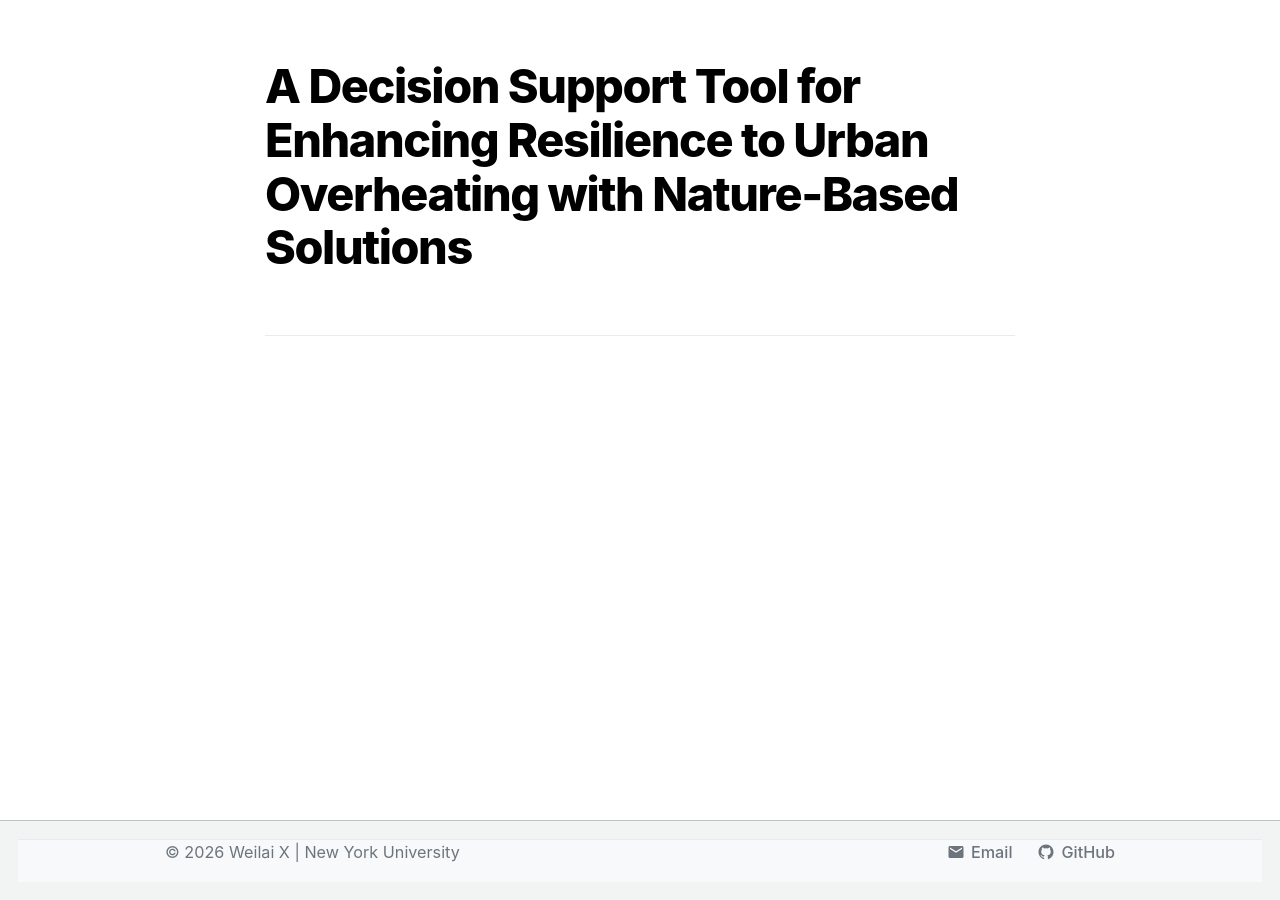
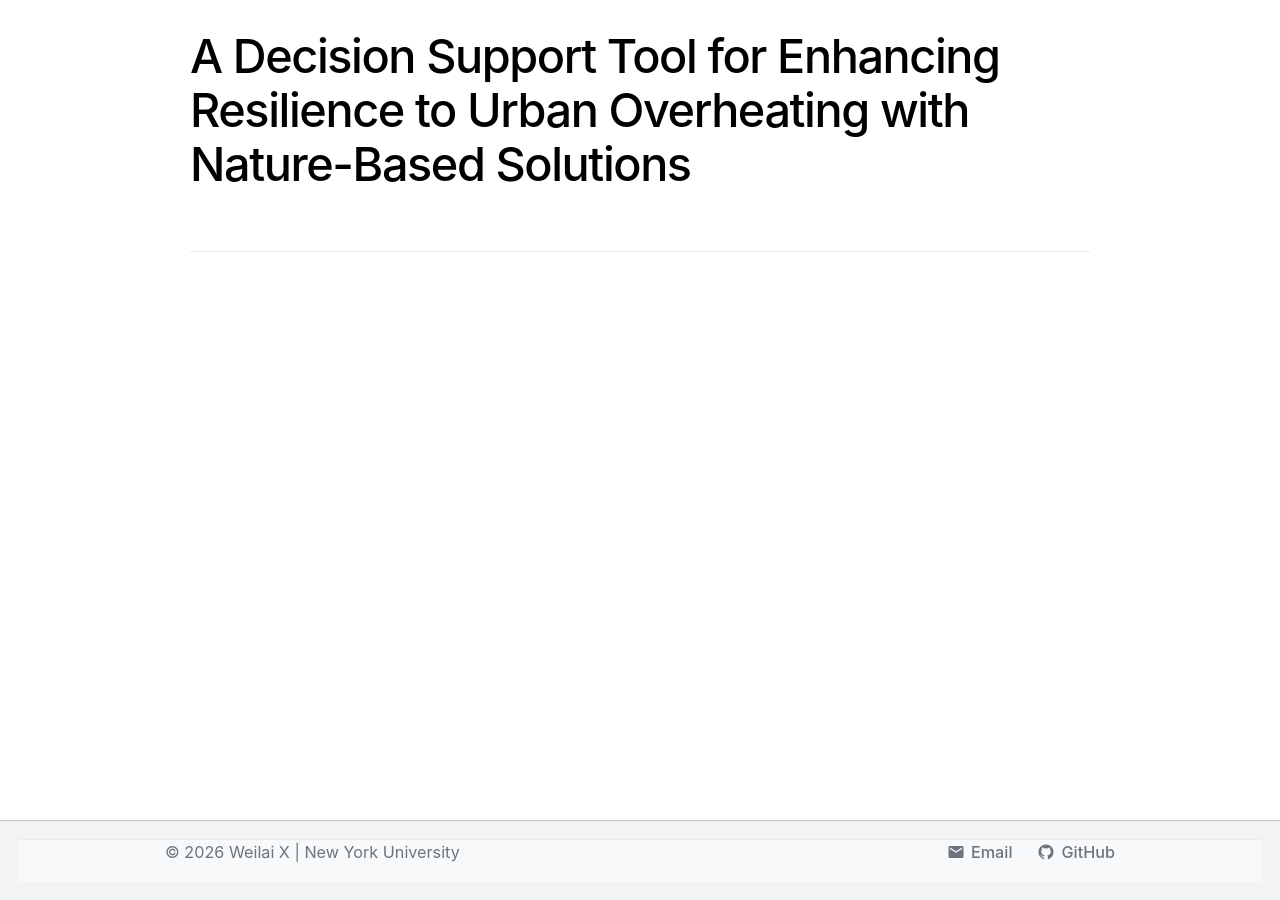
Before and after one commit to Seab0t/Seab0t.github.io, a Jekyll site: the page built from _portfolio/portfolio-NbS.md, in a window 1280 px wide. Built offline with Jekyll 4.4.1, drawn with Linux system fonts in a browser that asks for light colours; a script bundle is joined from its source files by our own code; library files that are not in the unit come from our copies.

Commit message:
Update portfolio-item.html

```diff
--- a/_layouts/portfolio-item.html
+++ b/_layouts/portfolio-item.html
@@ -5,7 +5,7 @@ layout: default
   /* 1. 整体布局：彻底切换为无衬线字体，强行收缩宽度，两边留出巨大的空白呼吸感 */
   .portfolio-page-container {
     font-family: -apple-system, BlinkMacSystemFont, "Helvetica Neue", "Segoe UI", Roboto, Arial, sans-serif;
-    max-width: 800px; /* 极度收敛的宽度，阅读体验最佳 */
+    max-width: 950px; /* 极度收敛的宽度，阅读体验最佳 */
     margin: 0 auto;
     padding: 0 25px;
     color: #1a1a1a;
@@ -17,14 +17,14 @@ layout: default
     top: 0;
     background-color: #ffffff; /* 必须是纯白底色，用于挡住往下滚动的正文 */
     z-index: 100;
-    padding: 60px 0 30px 0; /* 用巨大的上下留白来隔断正文 */
+    padding: 30px 0 30px 0; /* 用巨大的上下留白来隔断正文 */
     border-bottom: 1px solid rgba(0,0,0,0.08); /* 极细的一根分割线，不要可以删掉这行 */
   }
 
   /* 用巨大的字号和紧凑的行高来凸显标题 */
   .sticky-project-header h1 {
     font-size: 2.6rem;
-    font-weight: 800;
+    font-weight: 500;
     line-height: 1.15;
     letter-spacing: -0.03em;
     margin: 0 0 30px 0;
@@ -44,7 +44,7 @@ layout: default
   }
 
   .meta-title {
-    font-size: 0.75rem;
+    font-size: 0.6rem;
     text-transform: uppercase; /* 强制大写，极其学术、现代 */
     letter-spacing: 0.1em;
     color: #888;
```
